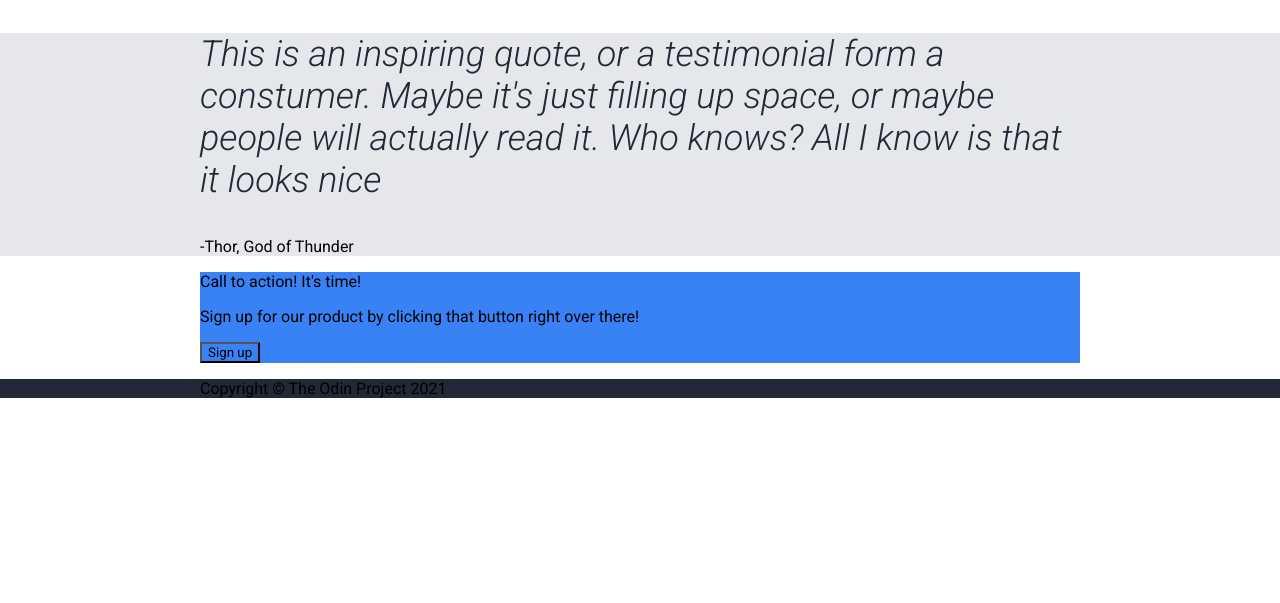
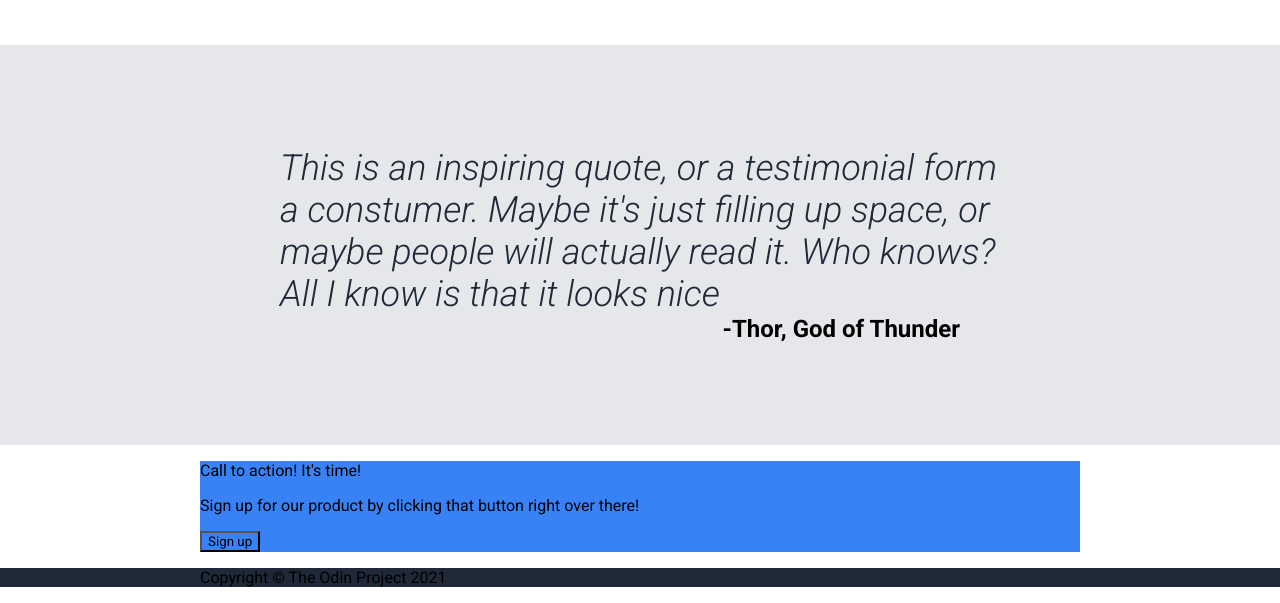
Before and after one commit to emanuel-serveleon/odin-landing-page, a plain HTML site: page index.html in a window 1280 px wide. Shown: the part 805-1408 px from the top of the page. Before the commit the page ends 1219 px from the top, so only its background shows below. Drawn offline with Linux system fonts and the light colour scheme.

Commit message:
Finish quote styling
Project: Landing Page
Course: Foundations - The Odin Project

```diff
--- a/index.html
+++ b/index.html
@@ -50,7 +50,7 @@
 
     <section class="quote-section">
       <p class="quote">This is an inspiring quote, or a testimonial form a constumer. Maybe it's just filling up space, or maybe people will actually read it. Who knows? All I know is that it looks nice</p>
-      <p>-Thor, God of Thunder</p>
+      <p class="author">-Thor, God of Thunder</p>
     </section>
 
     <section class="call-to-action-section">
--- a/styles.css
+++ b/styles.css
@@ -99,6 +99,7 @@ main img {
   gap: 32px;
   text-align: center;
   justify-content: center;
+  margin-bottom: 48px;
 }
 
 .image-container div {
@@ -120,6 +121,11 @@ main img {
 
 .quote-section {
   background-color: #e5e7eb;
+  display: flex;
+  flex-direction: column;
+  justify-content: center;
+  align-items: flex-end;
+  height: 400px;
 }
 
 .quote {
@@ -127,4 +133,11 @@ main img {
   font-weight: 300;
   font-style: italic;
   color: #1f2937;
+  margin: 0 80px;
 }
+
+.author {
+  font-weight: 700;
+  font-size: 24px;
+  margin: 0 120px;
+}
```
